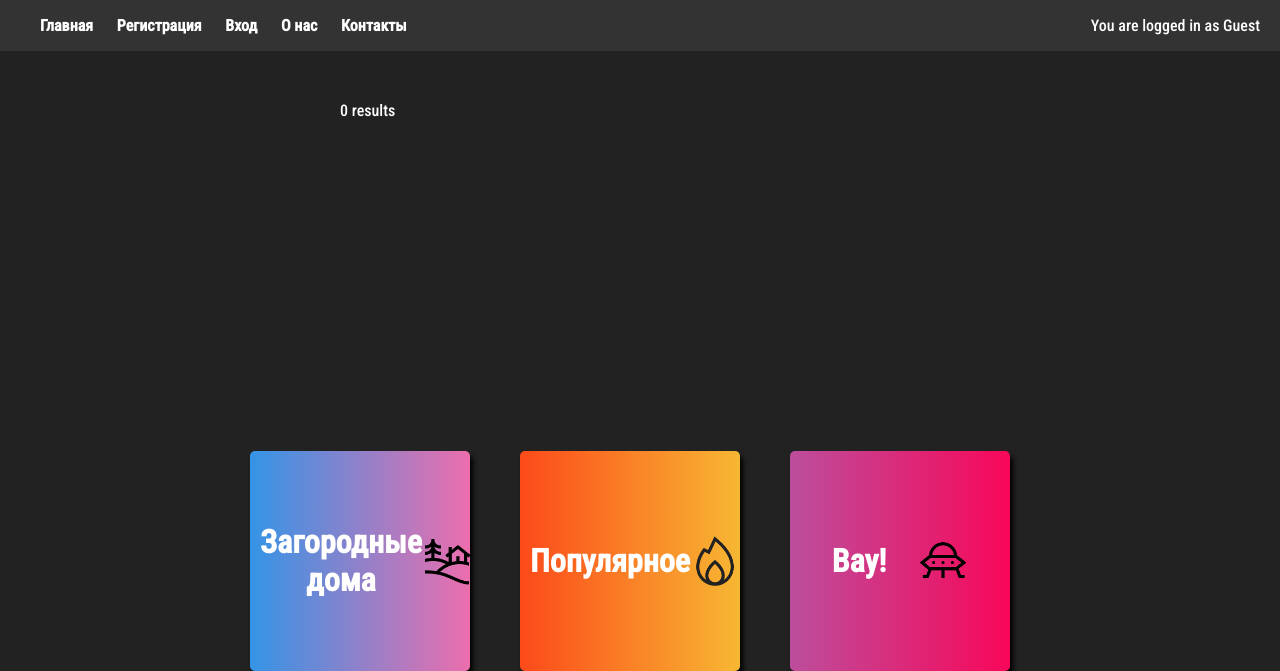
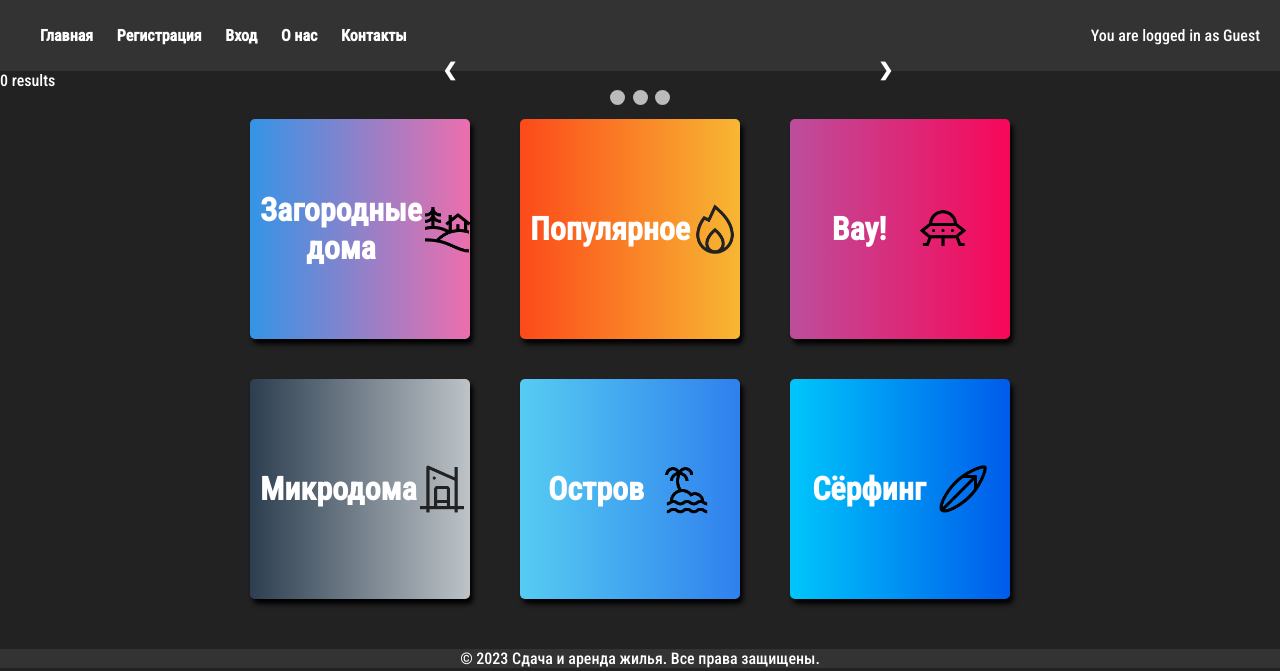
Before and after one commit to Darc66l/airbinbphp, a PHP site: page /main.php in a window 1280 px wide. Shown: the top 671 px of the page. Run offline with PHP 8.4, Linux system fonts and the light colour scheme; data that the repository does not hold is empty.

Commit message:
Pre-release version осталось только стили подшлейфовать

```diff
--- a/layouts/login.php
+++ b/layouts/login.php
@@ -20,9 +20,9 @@
   <p>No account? <a href="register.php">Register here!</a>
   </p>
   <form action="../inc/log.php" method="post">
-    <input type="text" name="username" placeholder="Username" required>
-    <input type="password" name="password" placeholder="Password" required>
-    <button type="submit" name="submit">Login</button>
+    <input class="inputs-form" type="text" name="username" placeholder="Username" required>
+    <input class="inputs-form" type="password" name="password" placeholder="Password" required>
+    <button class="submit-btn" type="submit" name="submit">Login</button>
   </form>
 </div>
 
--- a/layouts/main.php
+++ b/layouts/main.php
@@ -5,8 +5,7 @@
   <meta charset="UTF-8">
   <meta name="viewport" content="width=device-width, initial-scale=1.0">
   <title>Сдача и аренда жилья</title>
-  <link rel="stylesheet" href="https://cdn.jsdelivr.net/npm/swiper@11/swiper-bundle.min.css" />
-  <script src="https://cdn.jsdelivr.net/npm/swiper@11/swiper-bundle.min.js"></script>
+  <link rel="stylesheet" href="../styles/slideshow.css">
   <link rel="stylesheet" href="../styles/style.css">
   <link rel="stylesheet" href="../styles/header.css">
  <?
@@ -16,88 +15,85 @@
 </head>
 
 <body>
+<?php include_once("header.php"); ?>
+  <main>
     <?php
-  include_once("header.php")
-    ?>
-  <main>
-    <?
-
     include("../inc/database.php");
 
     $sql = "SELECT * FROM test  ORDER BY id DESC LIMIT 3";
     $result = $conn->query($sql);
+    $result2 = $conn->query($sql);
+    $row2 = $result2->fetch_assoc();
+    $maxid = $row2['id'];
+
     ?>
 
-    <!-- Slider main container -->
-    <div class="swiper">
-      <!-- Additional required wrapper -->
-      <div class="swiper-wrapper">
-        <!-- Slides -->
-    <?
+    <div class="slideshow-container">
+      <?php
       if ($result->num_rows > 0) {
         while ($row = $result->fetch_assoc()) {
+          $maxid = $row['id'];
           ?>
-        <div class="swiper-slide">
+          <a href="single-house.php?id=<?= $row['id'] ?>">
+            <div class="mySlides fade">
+              <div class="numbertext">
+                <?= $row['id'] - $maxid + 1 ?> / 3
+              </div>
               <img src="<?= $row['image_path'] ?>" alt="<?= $row['image_name'] ?>">
             </div>
+          </a>
           <?php
         }
       } else {
         echo "0 results";
       }
       ?>
+
+      <a class="prev" onclick="plusSlides(-1)">❮</a>
+      <a class="next" onclick="plusSlides(1)">❯</a>
     </div>
-      <!-- If we need pagination -->
-      <div class="swiper-pagination"></div>
 
-      <!-- If we need navigation buttons -->
-      <div class="swiper-button-prev"></div>
-      <div class="swiper-button-next"></div>
+    <div style="text-align:center">
+      <span class="dot" onclick="currentSlide(1)"></span>
+      <span class="dot" onclick="currentSlide(2)"></span>
+      <span class="dot" onclick="currentSlide(3)"></span>
+    </div>
 
-
-    </div>
-    <!-- Объявления -->
-    <?php
-    include("ads.php")
-      ?>
+    <?php include("ads.php"); ?>
   </main>
 
-  <!-- Footer с CSS стилями -->
   <footer>
     &copy; 2023 Сдача и аренда жилья. Все права защищены.
   </footer>
 
   <script>
-    var swiperad = new Swiper(".mySwiper", {
-      slidesPerView: 3,
-      grid: {
-        rows: 2,
-      },
-      spaceBetween: 30,
-      pagination: {
-        el: ".swiper-pagination",
-        clickable: true,
-      },
-    });
-    const swiper = new Swiper('.swiper', {
-      // Optional parameters
-      direction: 'horizontal',
-      loop: true,
+let slideIndex = 1;
+showSlides(slideIndex);
 
-      // If we need pagination
-      pagination: {
-        el: '.swiper-pagination',
-      },
+function plusSlides(n) {
+  showSlides(slideIndex += n);
+}
 
-      // Navigation arrows
-      navigation: {
-        nextEl: '.swiper-button-next',
-        prevEl: '.swiper-button-prev',
-      },
+function currentSlide(n) {
+  showSlides(slideIndex = n);
+}
 
-      // And if we need scrollbar
+function showSlides(n) {
+  let i;
+  let slides = document.getElementsByClassName("mySlides");
+  let dots = document.getElementsByClassName("dot");
+  if (n > slides.length) {slideIndex = 1}
+  if (n < 1) {slideIndex = slides.length}
+  for (i = 0; i < slides.length; i++) {
+    slides[i].style.display = "none";
+  }
+  for (i = 0; i < dots.length; i++) {
+    dots[i].className = dots[i].className.replace(" active", "");
+  }
+  slides[slideIndex-1].style.display = "block";
+  dots[slideIndex-1].className += " active";
+}
 
-    });
   </script>
 
 </body>
--- a/styles/about.css
+++ b/styles/about.css
@@ -1,5 +1,4 @@
 body {
-  margin: 0;
   font-family: 'Roboto Condensed', sans-serif;
   background-color: #222;
   color: #333;
--- a/styles/contact.css
+++ b/styles/contact.css
@@ -1,5 +1,4 @@
 body {
-    margin: 0;
     font-family: 'Roboto Condensed', sans-serif;
     background-color: #222;
     color: #333;
--- a/styles/header.css
+++ b/styles/header.css
@@ -5,7 +5,7 @@ body {
 header {
     background-color: #333;
     color: #fff;
-    /* padding: 10px 0; */
+     padding: 10px 0;
     z-index: 2;
     width: 100%;
 }
@@ -36,3 +36,13 @@ nav a {
     color: #fff;
     font-weight: bold;
 }
+
+.logout-btn  {
+    background-color: #f44336;
+    margin-left: 20px;
+    color: #fff;
+    border: none;
+    border-radius: 10%;
+    padding: 3px 5px;
+    cursor: pointer;
+}
--- a/styles/single-house.css
+++ b/styles/single-house.css
@@ -10,7 +10,7 @@ body {
     display: flex;
     justify-content: space-evenly;
     align-items: center;
-    padding-top: 125px;
+    padding-top: 40px;
     flex-wrap: wrap;
     color: #ede7e5;
 }
@@ -47,5 +47,4 @@ footer {
     position: fixed;
     bottom: 0;
     width: 100%;
-    padding: 10px;
 }
--- /dev/null
+++ b/styles/slideshow.css
@@ -0,0 +1,93 @@
+
+.mySlides {display: none}
+
+
+.slideshow-container {
+  max-width: 100%;
+  max-height: 500px;
+   margin: auto;
+  position: relative;
+}
+.slideshow-container img {
+  max-width: 100%;
+  max-height: 400px;
+  display: block;
+  margin: 0 auto;
+}
+.prev, .next {
+  cursor: pointer;
+  position: absolute;
+  top: 50%;
+  width: auto;
+  padding: 0 387px;
+  margin-top: -22px;
+  color: white;
+  font-weight: bold;
+  font-size: 18px;
+  transition: 0.6s ease;
+  border-radius: 0 3px 3px 0;
+  user-select: none;
+}
+
+/* Position the "next button" to the right */
+.next {
+  right: 0;
+  border-radius: 3px 0 0 3px;
+}
+
+/* On hover, add a black background color with a little bit see-through */
+.prev:hover, .next:hover {
+  background-color: rgba(0,0,0,0.8);
+}
+
+/* Caption text */
+.text {
+  color: #f2f2f2;
+  font-size: 15px;
+  padding: 8px 12px;
+  position: absolute;
+  bottom: 8px;
+  width: 100%;
+  text-align: center;
+}
+
+/* Number text (1/3 etc) */
+.numbertext {
+  color: white;
+  font-size: 20px;
+  padding: 8px 387px;
+  position: absolute;
+  top: 0;
+}
+
+/* The dots/bullets/indicators */
+.dot {
+  cursor: pointer;
+  height: 15px;
+  width: 15px;
+  margin: 0 2px;
+  background-color: #bbb;
+  border-radius: 50%;
+  display: inline-block;
+  transition: background-color 0.6s ease;
+}
+
+.active, .dot:hover {
+  background-color: #717171;
+}
+
+/* Fading animation */
+.fade {
+  animation-name: fade;
+  animation-duration: 1.5s;
+}
+
+@keyframes fade {
+  from {opacity: .4}
+  to {opacity: 1}
+}
+
+/* On smaller screens, decrease text size */
+@media only screen and (max-width: 300px) {
+  .prev, .next,.text {font-size: 11px}
+}
```
Also changed, not shown: layouts/Upload.php (+7 -5 lines), layouts/register.php (+4 -4 lines), styles/log-reg.css (+2 -7 lines). Lines whose indentation alone changed are shown as unchanged.
